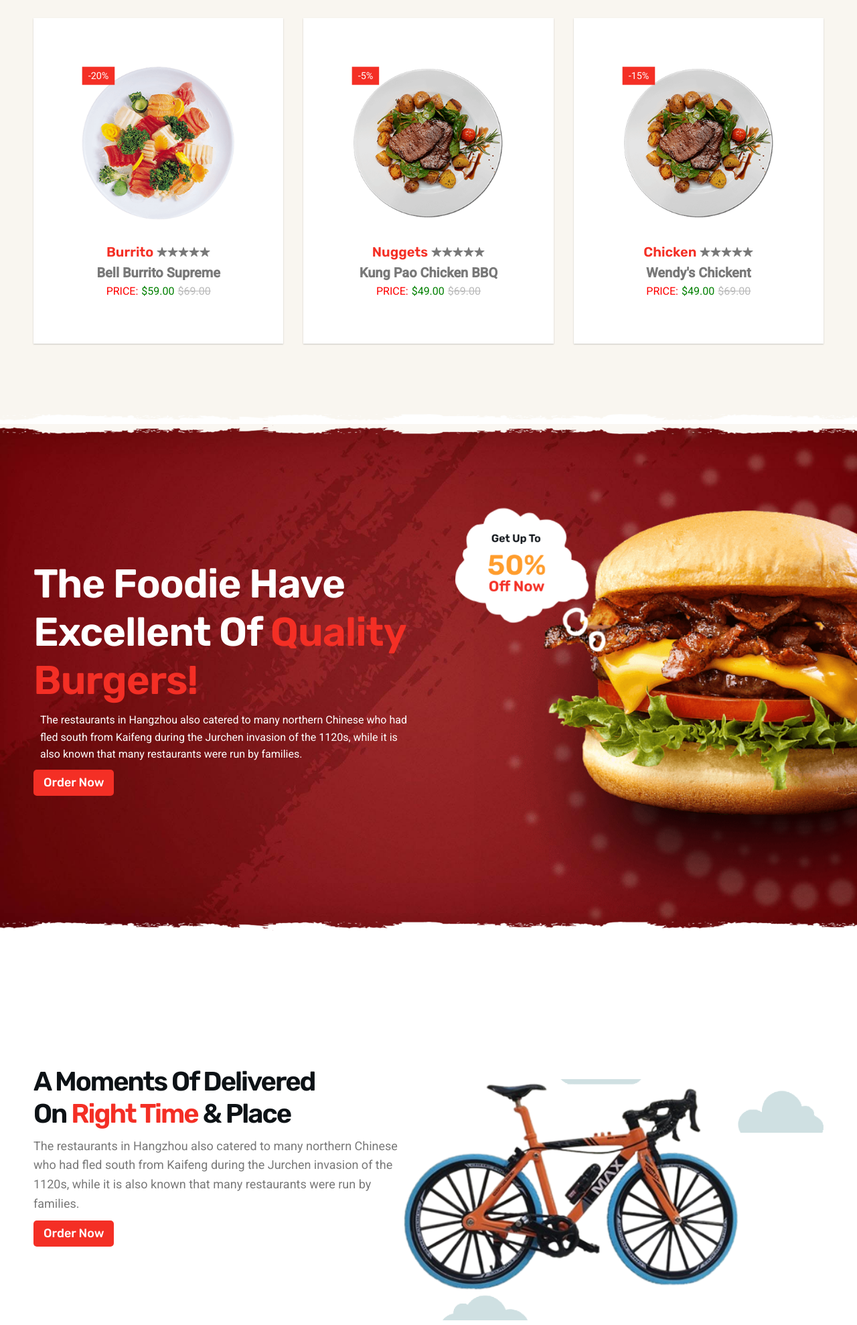
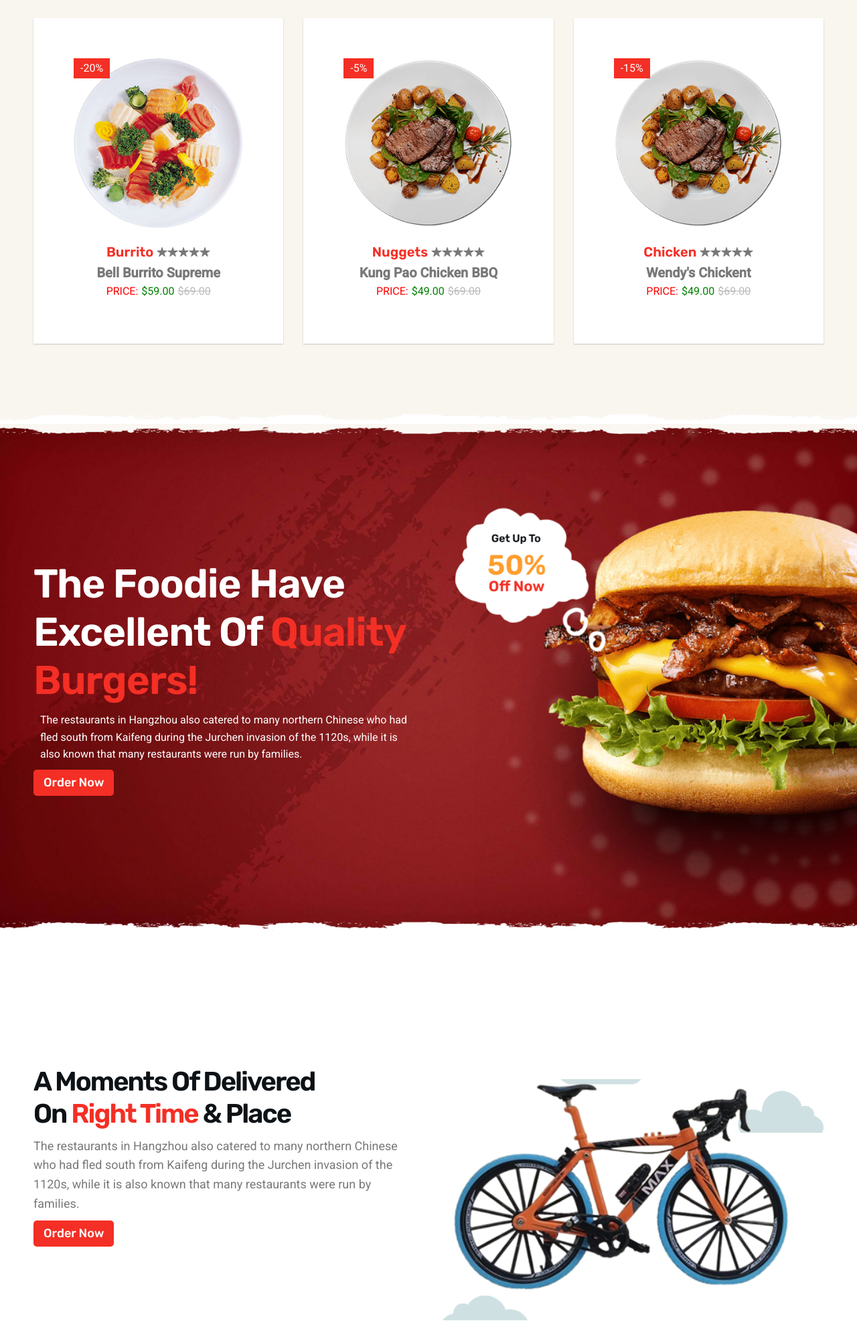
Before and after one commit to azgar125/personal, a plain HTML site: page index.html in a window 1280 px wide. Shown: the part 3128-5106 px from the top of the page at 67% size. Drawn offline with nearby package versions, Linux system fonts and the light colour scheme.

Commit message:
Update style.css

```diff
--- a/assets/css/style.css
+++ b/assets/css/style.css
@@ -794,11 +794,11 @@ span{
 }
 .foodmenu-image{
   position: relative;
-  transform: scale(0.9);
-  -webkit-transform: scale(0.9);
-  -moz-transform: scale(0.9);
-  -ms-transform: scale(0.9);
-  -o-transform: scale(0.9);
+  transform: scale(1);
+  -webkit-transform: scale(1);
+  -moz-transform: scale(1);
+  -ms-transform: scale(1);
+  -o-transform: scale(1);
 }
 .food-btn{
   position: absolute;
@@ -944,15 +944,15 @@ span{
 .delivery-boy{
   position: absolute;
   top: 0;
-  left: 25px;
+  left: 100px;
   width: 90%;
   height: 90%;
   object-fit:contain;
-  transform: translateX(-125px);
-  -webkit-transform: translateX(-125px);
-  -moz-transform: translateX(-125px);
-  -ms-transform: translateX(-125px);
-  -o-transform: translateX(-125px);
+  transform: translateX(-100px);
+  -webkit-transform: translateX(-100px);
+  -moz-transform: translateX(-100px);
+  -ms-transform: translateX(-100px);
+  -o-transform: translateX(-100px);
   transition: var(--transition-2);
   -webkit-transition: var(--transition-2);
   -moz-transition: var(--transition-2);
@@ -1234,6 +1234,7 @@ color: var(--cinnabar);
   background-repeat: no-repeat;
   background-size: contain;
   background-position: bottom;
+  overflow: hidden;
   border-block-end: 2px solid var(--independence_30);
 }
 .footer-top::after{
@@ -1246,8 +1247,8 @@ color: var(--cinnabar);
   -webkit-animation:  ridecicle 20s linear infinite;
 }
 @keyframes ridecicle{
-  0% {left: -160px;}
-  100% {left: 100%;}
+  0% {left: -110px;}
+  100% {left: 90%;}
 }
 .footer .container{
   display: grid;
@@ -1375,8 +1376,8 @@ textarea.input-field{
   height: 40px;
   background-color: var(--deep-saffron);
   position: fixed;
-  right: 10px;
-  bottom: 5px;
+  right: 40px;
+  bottom: 30px;
   border-radius: 50%;
   -webkit-border-radius: 50%;
   -moz-border-radius: 50%;
```
